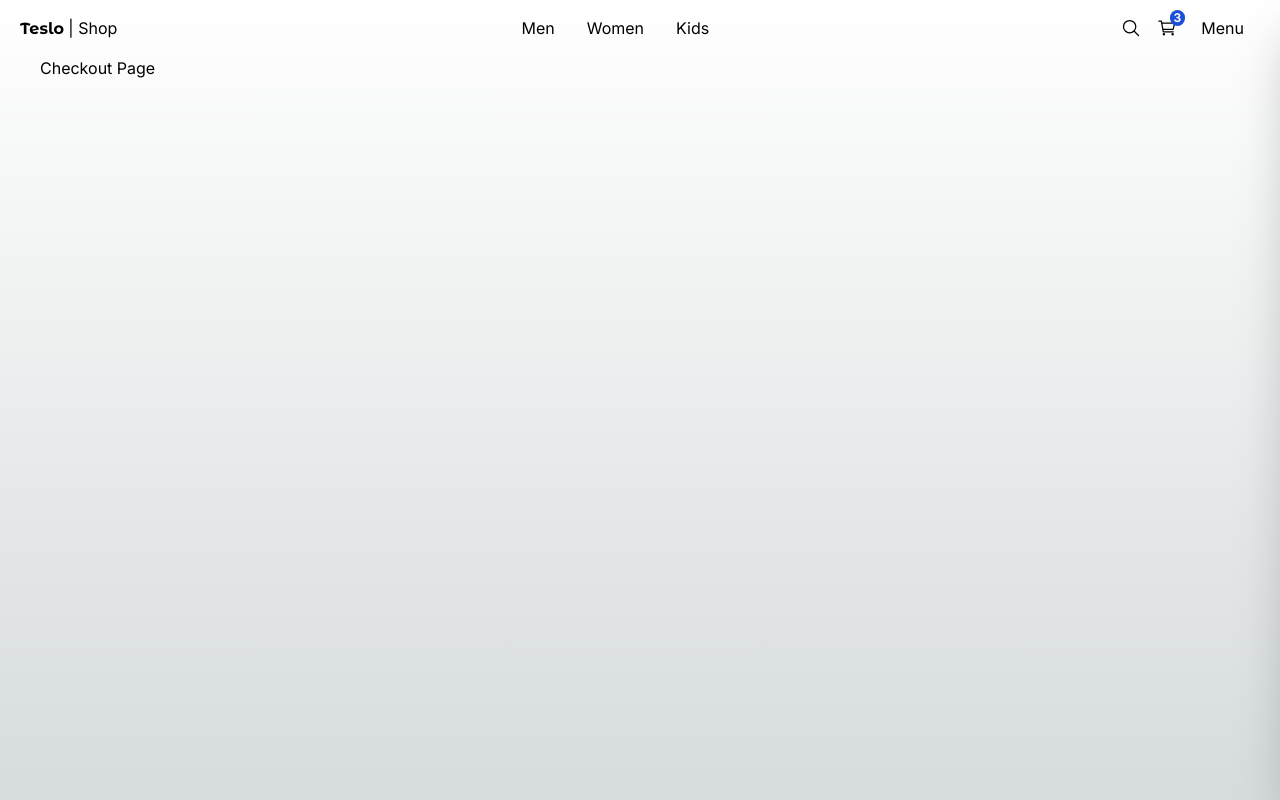
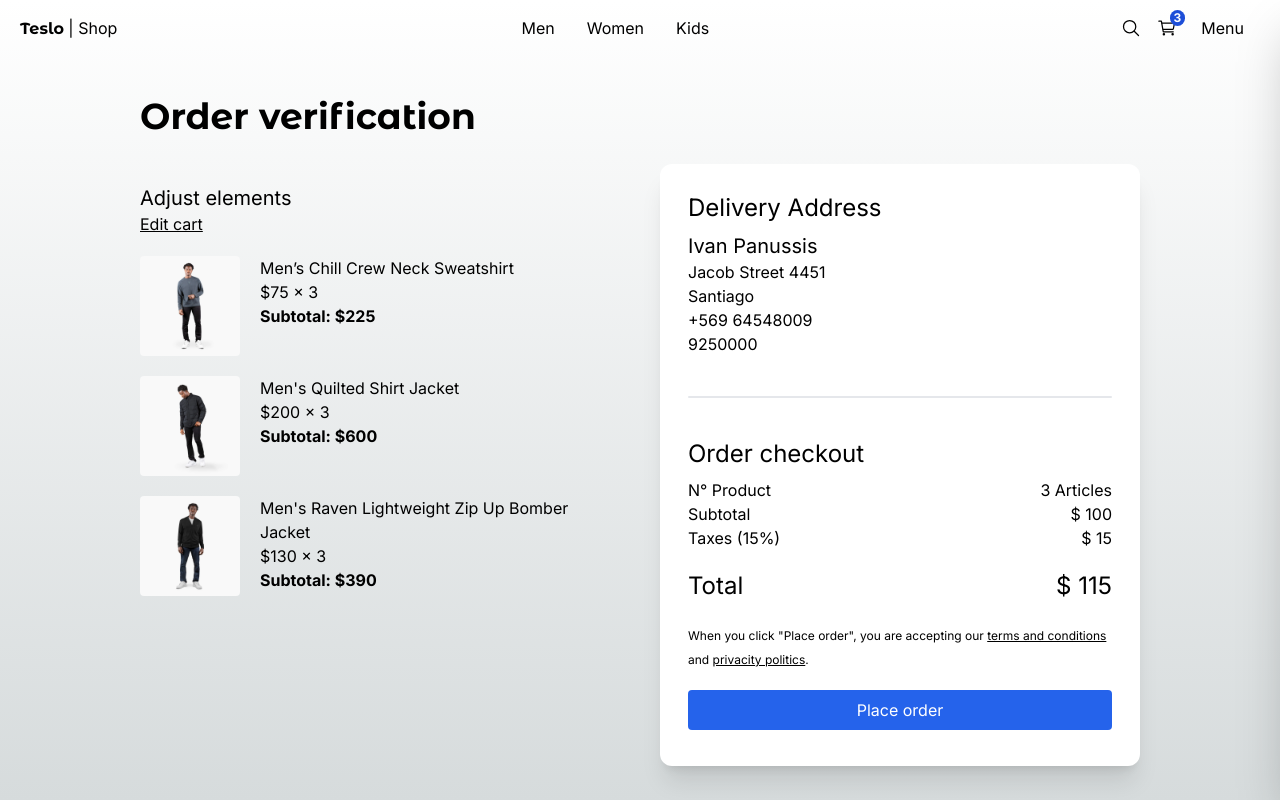
Before and after one commit to IAPC1994/nextjs14-teslo-shop, a Next.js app: page /checkout in a window 1280 px wide. Built offline with nearby package versions, Linux system fonts and the light colour scheme.

Commit message:
ui(web): Checkout page UI Design

```diff
--- a/src/app/(shop)/checkout/page.tsx
+++ b/src/app/(shop)/checkout/page.tsx
@@ -1,8 +1,89 @@
+import Image from 'next/image';
+import Link from 'next/link';
+import { Title } from '../../../components/ui/title/Title';
+import { initialData } from '@/seed/seed';
+import { QuantitySelector } from '@/components';
+
+const productInCart = [
+  initialData.products[0],
+  initialData.products[1],
+  initialData.products[2],
+]
 
 export default function() {
   return (
-    <div>
-      <h1>Checkout Page</h1>
+    <div className="flex justify-center items-center mb-72 px-10 sm:px-0">
+      <div className="flex flex-col w-[1000px]">
+
+        <Title title={'Order verification'} />
+
+        <div className='grid grid-cols-1 sm:grid-cols-2 gap-10'>
+          {/* Cart */}
+          <div className='flex flex-col mt-5'>
+            <span className='text-xl'>Adjust elements</span>
+            <Link href={'/cart'} className='underline mb-5'>
+              Edit cart
+            </Link>
+
+
+            {/* Items */}
+            {
+              productInCart.map( product => (
+                <div key={ product.slug } className='flex mb-5'>
+                  <Image src={`/products/${ product.images [0] }`} width={ 100 } height={ 100 } alt={ product.title } className='mr-5 rounded' style={{ width: '100px', height: '100px' }}/>
+
+                  <div>
+                    <p>{ product.title }</p>
+                    <p>${ product.price } x 3</p>
+                    <p className='font-bold'>Subtotal: ${ product.price * 3 }</p>
+                  </div>
+                </div>
+              ))
+            }
+          </div>
+          {/* Checkout */}
+          <div className='bg-white rounded-xl shadow-xl p-7'>
+              <h2 className='text-2xl mb-2'>Delivery Address</h2>
+              <div className='mb-10'>
+                <p className='text-xl'>Ivan Panussis</p>
+                <p>Jacob Street 4451</p>
+                <p>Santiago</p>
+                <p>+569 64548009</p>
+                <p>9250000</p>
+              </div>
+
+              {/* Divider */}
+              <div className='w-full h-0.5 rounded bg-gray-200 mb-10'></div>
+
+              <h2 className='text-2xl mb-2'>Order checkout</h2>
+              <div className='grid grid-cols-2'>
+                <span>N° Product</span>
+                <span className='text-right'>3 Articles</span>
+
+                <span>Subtotal</span>
+                <span className='text-right'>$ 100</span>
+
+                <span>Taxes (15%)</span>
+                <span className='text-right'>$ 15</span>
+
+                <span className="mt-5 text-2xl">Total</span>
+                <span className='mt-5 text-2xl text-right'>$ 115</span>
+              </div>
+              <div className='mt-5 mb-2 w-full'>
+                <p className='mb-5'>
+                  <span className='text-xs'>
+                    When you click "Place order", you are accepting our <a href="#" className='underline'>terms and conditions</a> and <a href="#" className='underline'>privacity politics</a>.
+                  </span>
+                </p>
+
+                <Link href={'/orders/123'} className='flex btn-primary justify-center'>
+                  Place order
+                </Link>
+              </div>
+          </div>
+
+        </div>
+      </div>
     </div>
   );
 }
```
